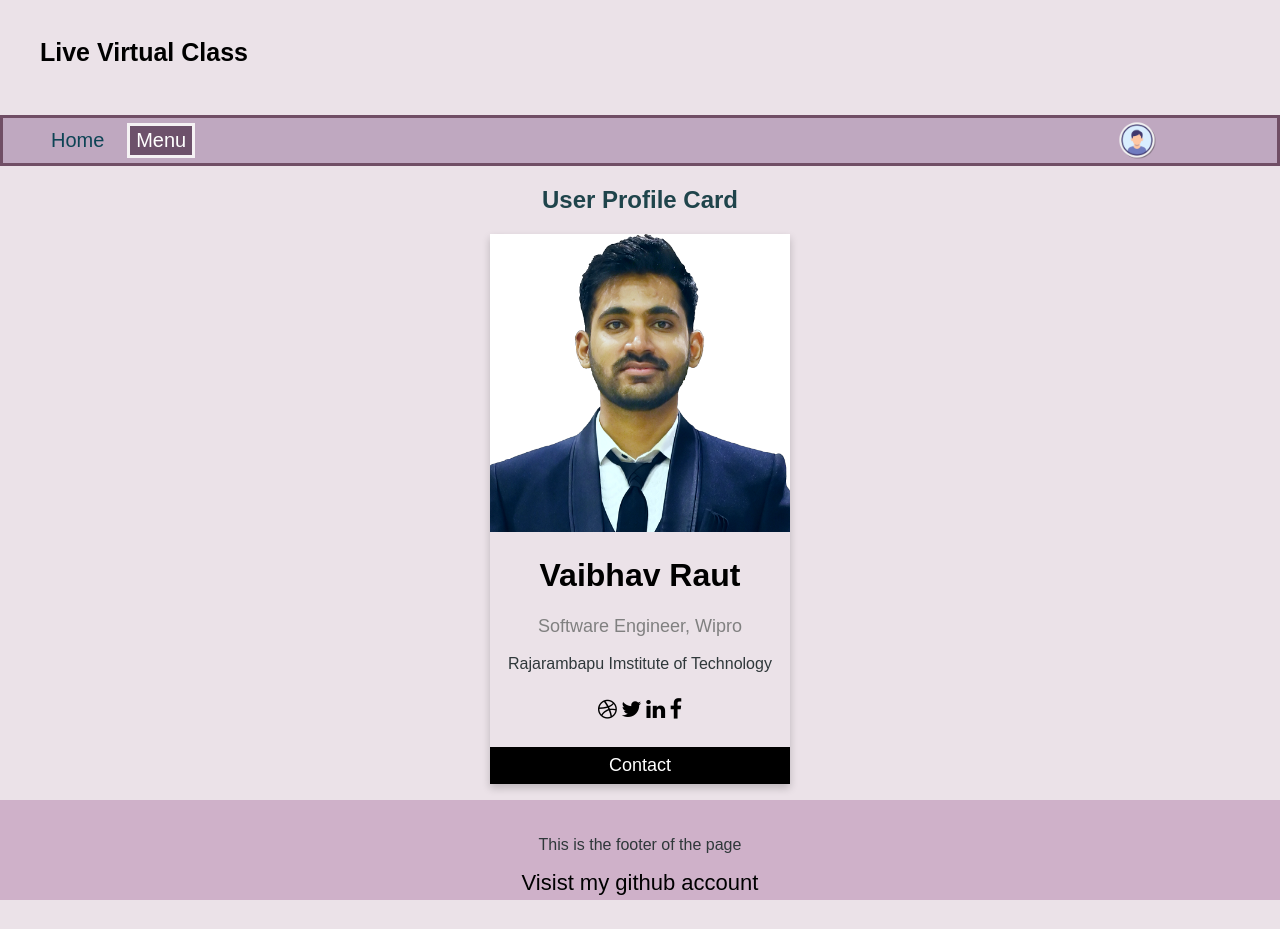
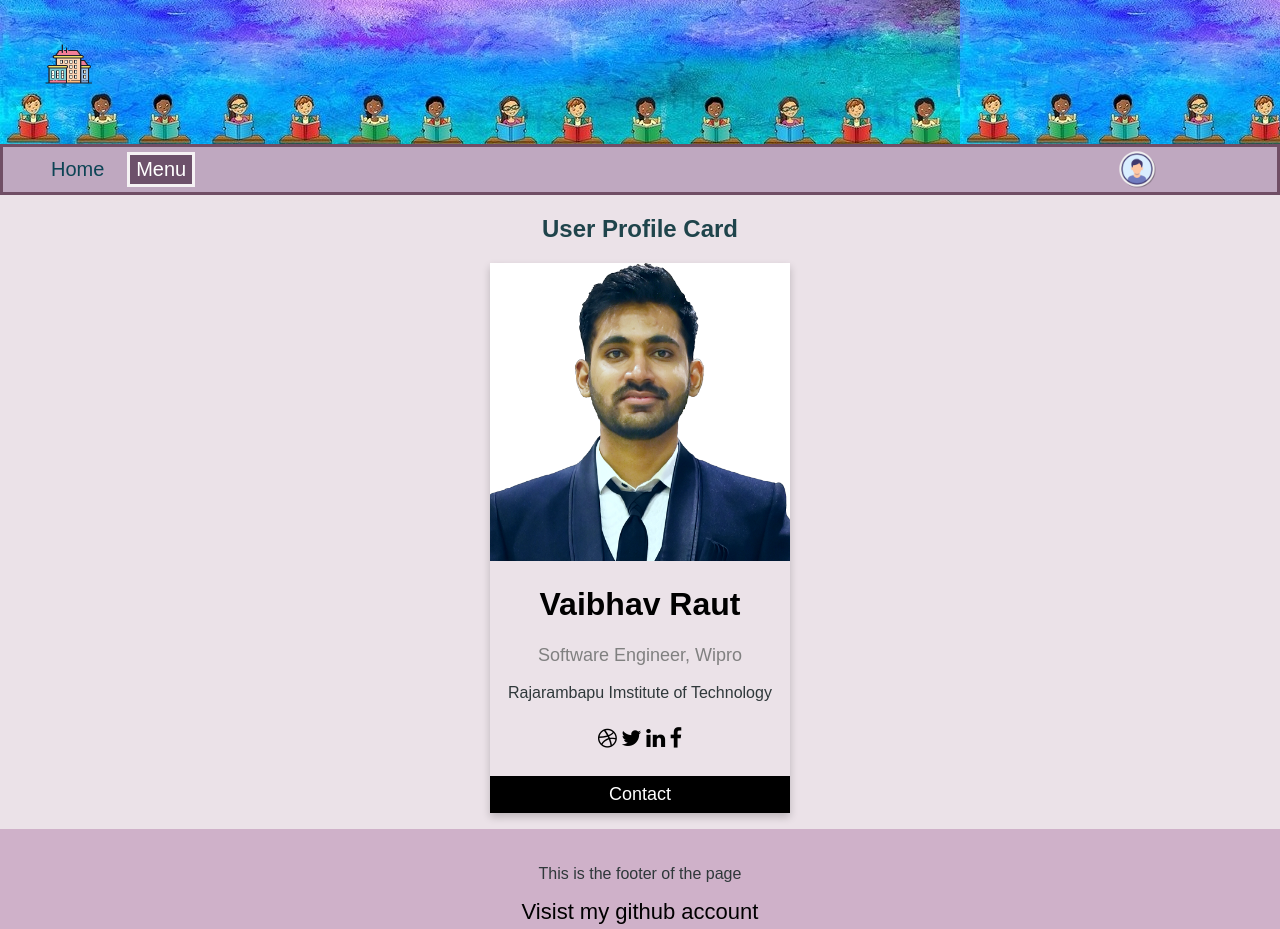
Before and after one commit to V21420/wipro-week-1, a plain HTML site: page Wipro-week-1/profile.html in a window 1280 px wide. Before the commit the page ends 900 px from the top, so only its background shows below. Drawn offline with Linux system fonts and the light colour scheme.

Commit message:
Update profile.html

```diff
--- a/Wipro-week-1/profile.html
+++ b/Wipro-week-1/profile.html
@@ -5,9 +5,8 @@
 <link rel="stylesheet" href="css/link1.css">
 </head>
 <body>
-
-<div style="background-image: url('assest/2.jpg');" class="header">
-    <a href="#default" class="logo">Live Virtual Class</a>
+<div style="background-image: url('assest/5.jpg');" class="header">
+    <a href="profile.html" class="logo"><img src="assest/logo.png" alt="something wrong" width="60" height="50"></a>
 </div>
 
 <nav class="shadow">
```
